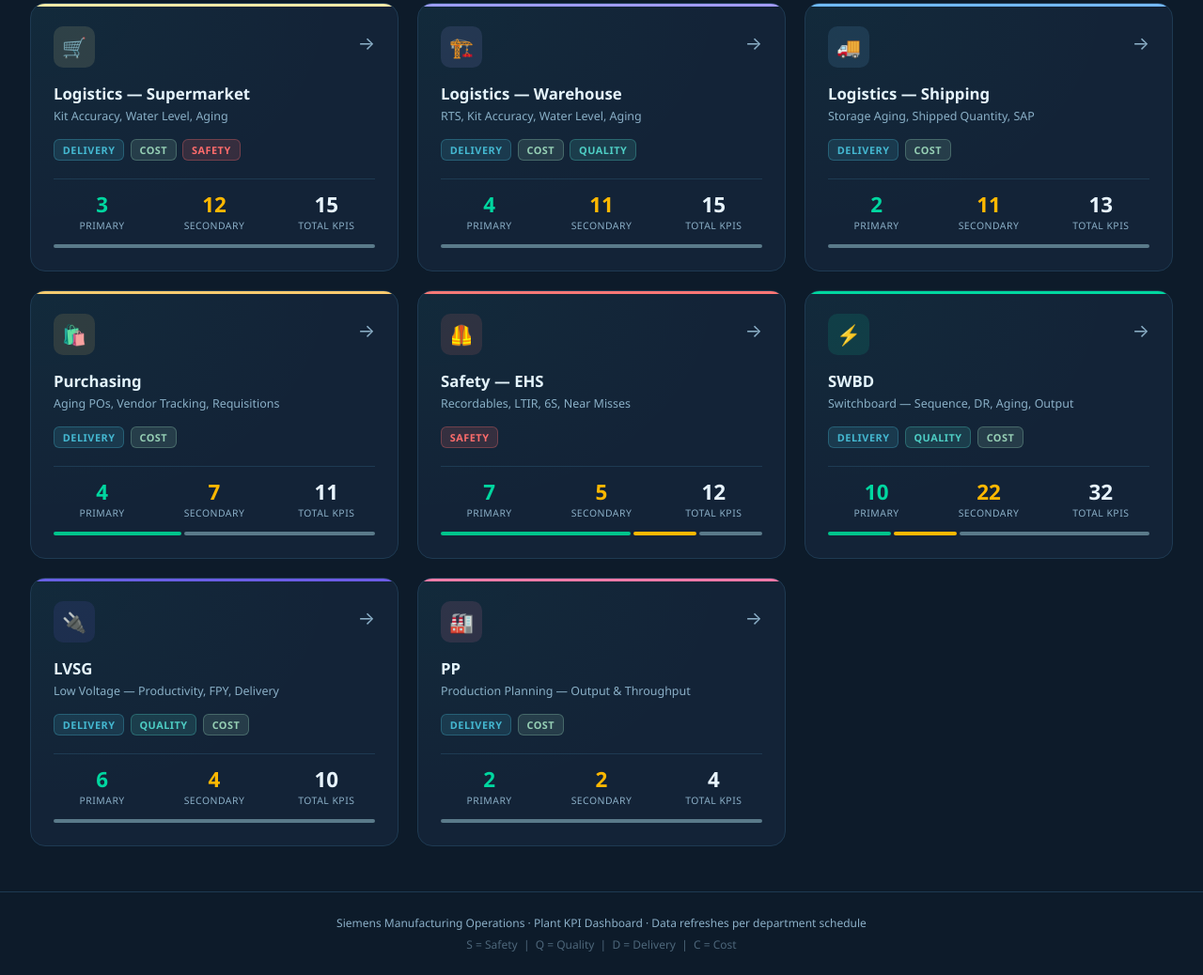
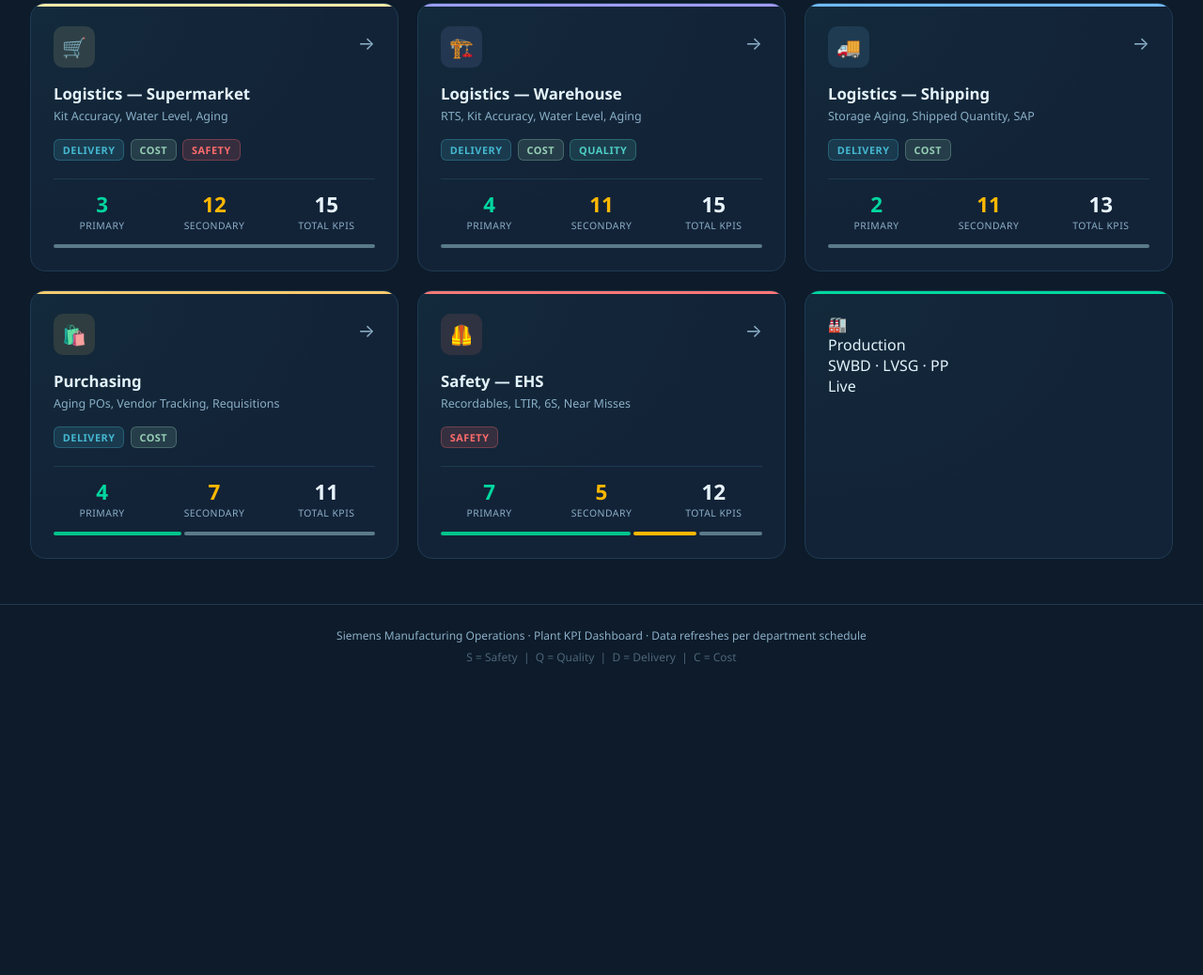
Before and after one commit to ginevracerreto/KPI-Dashboard, a plain HTML site: page index.html in a window 1280 px wide. Shown: the part 825-1863 px from the top of the page at 94% size. After the commit the page ends 1557 px from the top, so only its background shows below. Drawn offline with Linux system fonts and the light colour scheme.

Commit message:
Update index.html

```diff
--- a/index.html
+++ b/index.html
@@ -699,105 +699,15 @@
       </div>
     </a>
 
-    <!-- SWBD -->
-    <a class="dept-card" href="swbd.html"
-       style="--card-accent:#00D7A0; --icon-bg:rgba(0,215,160,0.12);">
-      <div class="card-header">
-        <div class="card-icon">⚡</div>
-        <div class="card-arrow">→</div>
-      </div>
-      <div class="card-title">SWBD</div>
-      <div class="card-subtitle">Switchboard — Sequence, DR, Aging, Output</div>
-      <div class="badge-row">
-        <span class="badge badge-D">Delivery</span>
-        <span class="badge badge-Q">Quality</span>
-        <span class="badge badge-C">Cost</span>
-      </div>
-      <div class="kpi-counts">
-        <div class="kpi-count-item">
-          <div class="kpi-count-num primary">10</div>
-          <div class="kpi-count-label">Primary</div>
-        </div>
-        <div class="kpi-count-item">
-          <div class="kpi-count-num secondary">22</div>
-          <div class="kpi-count-label">Secondary</div>
-        </div>
-        <div class="kpi-count-item">
-          <div class="kpi-count-num">32</div>
-          <div class="kpi-count-label">Total KPIs</div>
-        </div>
-      </div>
-      <div class="status-mini">
-        <div class="status-mini-seg" style="background:#00C48C; flex:1;"></div>
-        <div class="status-mini-seg" style="background:#FFB800; flex:1;"></div>
-        <div class="status-mini-seg" style="background:#5A7A8A; flex:3;"></div>
-      </div>
-    </a>
-
-    <!-- LVSG -->
-    <a class="dept-card" href="lvsg.html"
-       style="--card-accent:#6C5CE7; --icon-bg:rgba(108,92,231,0.12);">
-      <div class="card-header">
-        <div class="card-icon">🔌</div>
-        <div class="card-arrow">→</div>
-      </div>
-      <div class="card-title">LVSG</div>
-      <div class="card-subtitle">Low Voltage — Productivity, FPY, Delivery</div>
-      <div class="badge-row">
-        <span class="badge badge-D">Delivery</span>
-        <span class="badge badge-Q">Quality</span>
-        <span class="badge badge-C">Cost</span>
-      </div>
-      <div class="kpi-counts">
-        <div class="kpi-count-item">
-          <div class="kpi-count-num primary">6</div>
-          <div class="kpi-count-label">Primary</div>
-        </div>
-        <div class="kpi-count-item">
-          <div class="kpi-count-num secondary">4</div>
-          <div class="kpi-count-label">Secondary</div>
-        </div>
-        <div class="kpi-count-item">
-          <div class="kpi-count-num">10</div>
-          <div class="kpi-count-label">Total KPIs</div>
-        </div>
-      </div>
-      <div class="status-mini">
-        <div class="status-mini-seg" style="background:#5A7A8A; flex:5;"></div>
-      </div>
-    </a>
-
-    <!-- PP -->
-    <a class="dept-card" href="pp.html"
-       style="--card-accent:#FD79A8; --icon-bg:rgba(253,121,168,0.12);">
-      <div class="card-header">
-        <div class="card-icon">🏭</div>
-        <div class="card-arrow">→</div>
-      </div>
-      <div class="card-title">PP</div>
-      <div class="card-subtitle">Production Planning — Output & Throughput</div>
-      <div class="badge-row">
-        <span class="badge badge-D">Delivery</span>
-        <span class="badge badge-C">Cost</span>
-      </div>
-      <div class="kpi-counts">
-        <div class="kpi-count-item">
-          <div class="kpi-count-num primary">2</div>
-          <div class="kpi-count-label">Primary</div>
-        </div>
-        <div class="kpi-count-item">
-          <div class="kpi-count-num secondary">2</div>
-          <div class="kpi-count-label">Secondary</div>
-        </div>
-        <div class="kpi-count-item">
-          <div class="kpi-count-num">4</div>
-          <div class="kpi-count-label">Total KPIs</div>
-        </div>
-      </div>
-      <div class="status-mini">
-        <div class="status-mini-seg" style="background:#5A7A8A; flex:5;"></div>
-      </div>
-    </a>
+    <!-- Replace your SWBD, LVSG, PP cards with this single card -->
+<div class="dept-card" onclick="window.location.href='production.html'">
+    <div class="dept-icon">🏭</div>
+    <div class="dept-name">Production</div>
+    <div class="dept-lines">SWBD · LVSG · PP</div>
+    <div class="dept-status">
+        <span class="status-dot green"></span> Live
+    </div>
+</div>
 
   </div><!-- /dept-grid -->
 
```
